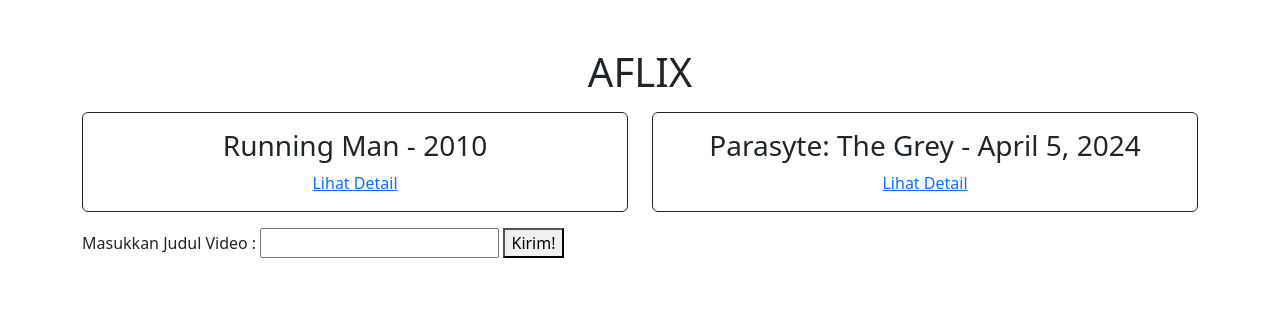
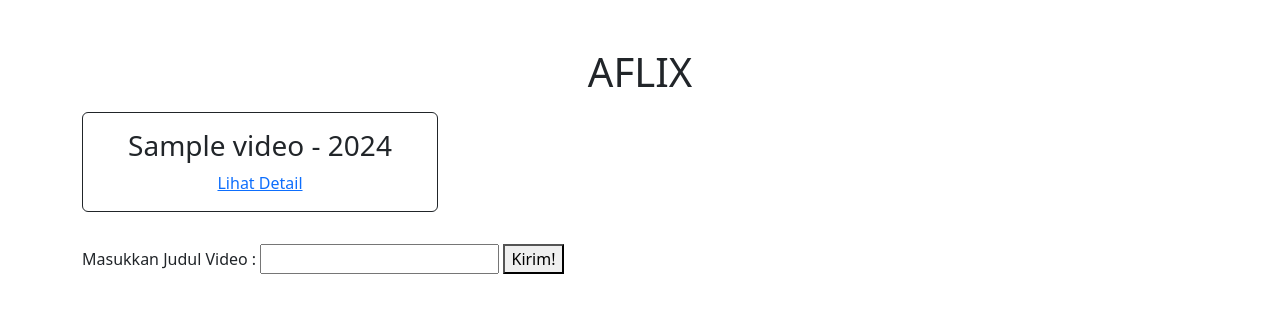
Before and after one commit to AdaliCode/web-streaming-ariiq, a PHP site: page / in a window 1280 px wide. Shown: the top 313 px of the page. Run offline with PHP 8.4, Linux system fonts and the light colour scheme; tables that the repository leaves empty or names only in its code hold one stand-in row (values such as "Sample post").

Commit message:
menerapkan myql ke php

```diff
--- a/index.php
+++ b/index.php
@@ -1,14 +1,12 @@
 <?php
 $nama_web_streaming = 'AFLIX';
 $tipe_video_streaming = array('Film', 'Series', 'Anime', 'Variety Show Korea', 'Drama Korea');
-$data_video_streaming = array(
-    array(
-        'judul_video' => 'Running Man', 'tipe_video' => 'Variety Show Korea', 'release' => 2010, 'Sinposis' => 'Running Man adalah acara varietas-realita yang dibintangi oleh Yu Jae Seok dan selebriti lainnya. Di tiap episodenya mereka harus menyelesaikan misi di area terkenal untuk memenangkan lomba. Misi-misinya hampir selalu membuat mereka berlari, dari situlah muncul nama acaranya, dan acara yang menegangkan ini penuh dengan keseruan ketika semua anggota timnya berjuang agar selamat.', 'Pemeran' => 'Yoo Jae Suk, Jee Seok Jin, Kim Jong Kook, Haha, Song Jihyo', 'Episode' => 698
-    ),
-    array(
-        'judul_video' => 'Parasyte: The Grey', 'tipe_video' => 'Drama Korea', 'release' => date("F j, Y", mktime(0, 0, 0, 4, 5, 2024)), 'Sinposis' => 'When unidentified parasites violently take over human hosts and gain power, humanity must rise to combat the growing threat.', 'Pemeran' => 'Jeon So Nee, Kim In Kwon', 'Episode' => 6
-    )
-);
+$db = mysqli_connect("localhost", "root", "", "data_vidsstream_ariiq");
+$result = mysqli_query($db, "SELECT * FROM videos");
+$rows = [];
+while ($row = mysqli_fetch_object($result)) {
+    $rows[] = $row;
+}
 ?>
 
 <!doctype html>
@@ -25,12 +23,12 @@ $data_video_streaming = array(
     <div class="container py-5">
         <h1 class="text-center"><?= $nama_web_streaming; ?></h1>
         <div class="row my-3">
-            <?php foreach ($data_video_streaming as $key => $dvs) : ?>
-                <div class="col">
+            <?php foreach ($rows as $key => $dvs) : ?>
+                <div class="col-md-4 mb-3">
                     <div class="card border border-dark">
                         <div class="card-body text-center">
-                            <h3><?= $dvs['judul_video']; ?> - <?= $dvs['release']; ?></h3>
-                            <a href="detail.php?judul=<?= $dvs['judul_video']; ?>&ep=<?= $dvs['Episode']; ?>">Lihat Detail</a>
+                            <h3><?= $dvs->title; ?> - 2024</h3>
+                            <a href="detail.php?judul=<?= $dvs->title; ?>&ep=<?= $dvs->episodes; ?>">Lihat Detail</a>
                         </div>
                     </div>
                 </div>
```
